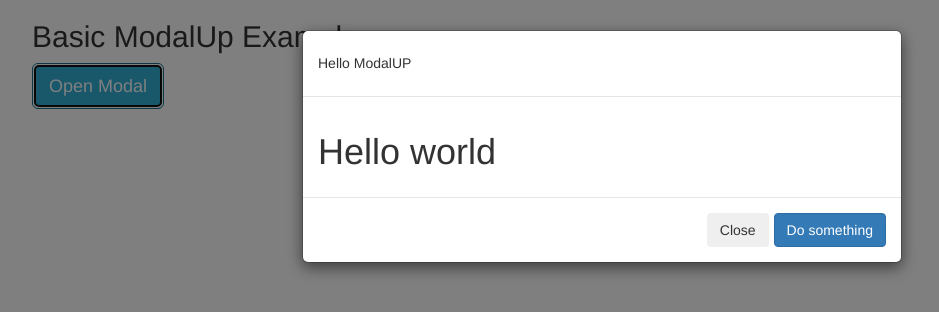
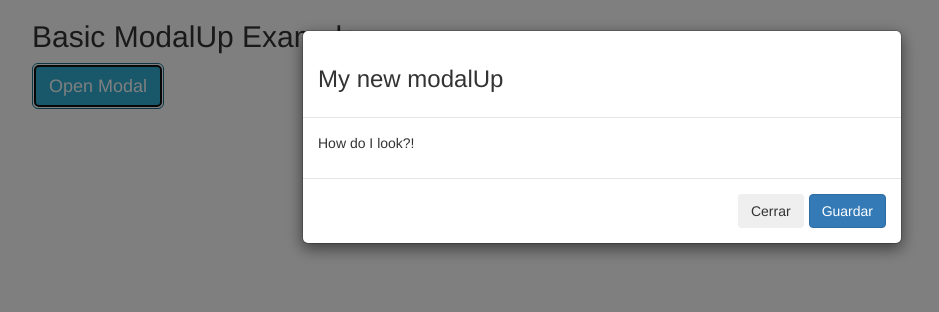
Before and after one commit to fabianDc/modalUp, a website: page public_html/index.html in a window 1280 px wide. Both pictures are taken after a click on the button "Open Modal". Shown: the whole page, without its empty margins (38-977 px from the left). Drawn offline with nearby package versions, Linux system fonts and the light colour scheme.

Commit message:
Settings change callback attribute

```diff
--- a/public_html/index.html
+++ b/public_html/index.html
@@ -8,6 +8,9 @@
         <script src="https://ajax.googleapis.com/ajax/libs/jquery/3.1.1/jquery.min.js"></script>
         <script src="https://maxcdn.bootstrapcdn.com/bootstrap/3.3.7/js/bootstrap.min.js"></script>
         <script src="js/modalUp.js"></script>
+        <script>
+            var conf={body:'<p>How do I look?!</p>',tittle:'My new modalUp',closeButtonName:"Cerrar",functionButtonName:"Guardar"};
+        </script>
         <link rel="shortcut icon" href="">
     </head>
     <body>
@@ -15,7 +18,7 @@
         <div class="container">
             <h2>Basic ModalUp Example</h2>
             <!-- Trigger the modal with a button -->
-            <button type="button" class="btn btn-info btn-lg" id="modaltest" onclick="$(this).modalup()">Open Modal</button>
+            <button type="button" class="btn btn-info btn-lg" id="modaltest" onclick="$(this).modalup(conf)">Open Modal</button>
         </div>
 
     </body>
--- a/public_html/js/modalUp.js
+++ b/public_html/js/modalUp.js
@@ -10,7 +10,10 @@
             closeButtonName: "Close",
             functionButton: true,
             functionButtonName: "Do something",
-            body: "<h1>Hello world</h1>",
+            body: "<h2>Hello world</h2>",
+            callback: function () {
+
+            },
             modalSettings: {
                 class: "modal fade",
                 id: "modalup"
@@ -32,9 +35,7 @@
                 class: "modal-body"
             },
             functionButtonSettings: {
-                class: "btn btn-primary",
-                onclick: function () {
-                }
+                class: "btn btn-primary"
             },
             closeButtonSettings: {
                 'data-dismiss': "modal",
@@ -98,7 +99,7 @@
                         .attr(settings.closeHeaderSettings)
                         .appendTo(modalHeader);
             }
-            var titleHeader = $("<h5 />")
+            var titleHeader = $("<h3 />")
                     .text(settings.tittle)
                     .appendTo(modalHeader);
 
@@ -115,6 +116,7 @@
                 var functionFooterButton = $("<button />")
                         .attr(settings.functionButtonSettings)
                         .text(settings.functionButtonName)
+                        .click(settings.callback)
                         .appendTo(modalFooter);
             }
 //        Elementos del cuerpo del modal (Body elements)
```
